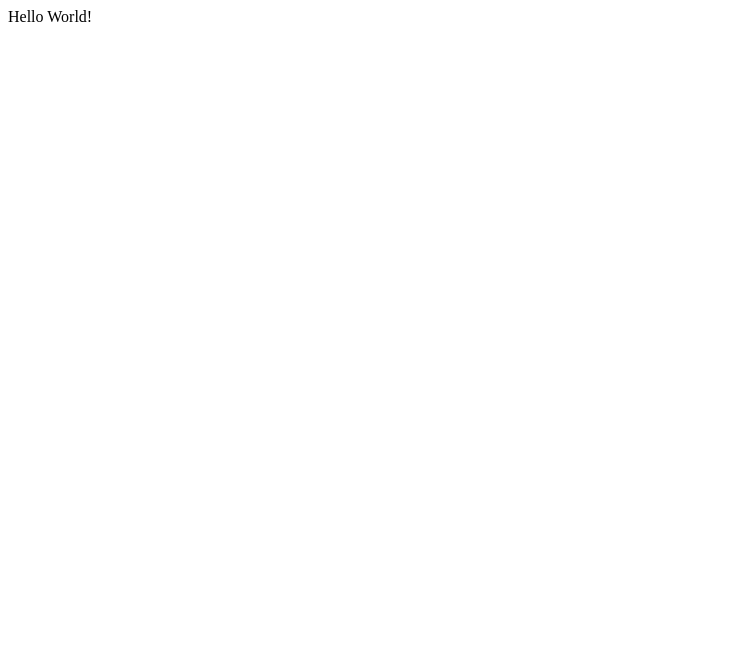
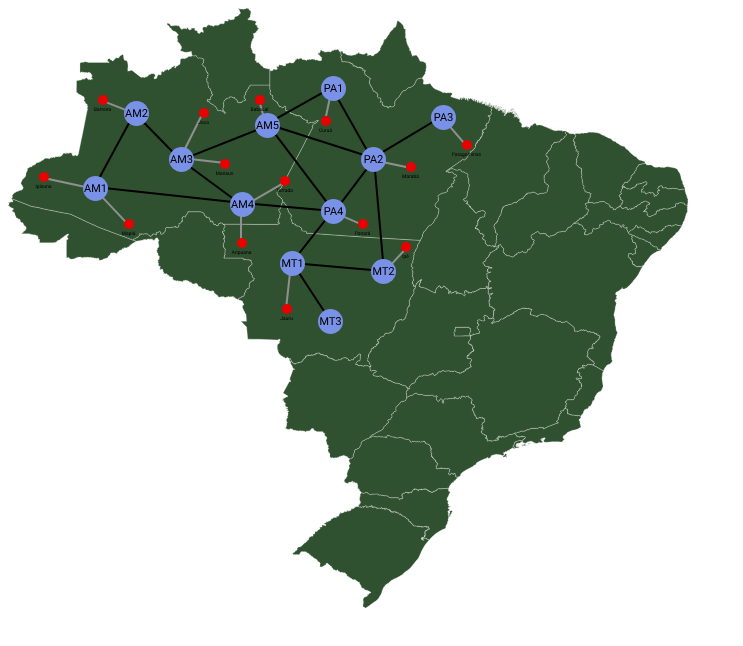
Before and after one commit to projeto-de-algoritmos/Grafos1_WanWay, a React (Create React App) app: page / in a window 1280 px wide. Shown: the top 646 px of the page, without its empty margins (0-743 px from the left). Built offline with nearby package versions, Linux system fonts and the light colour scheme.

Commit message:
Adicionando imagem do mapa

```diff
--- a/src/views/App.js
+++ b/src/views/App.js
@@ -1,7 +1,9 @@
+import Map from '../assets/map.svg'
+
 function App() {
   return (
     <div className="App">
-      Hello World!
+      <img src={Map} alt="Map" />
     </div>
   );
 }
```
Also changed, not shown: src/assets/map.svg (added).
